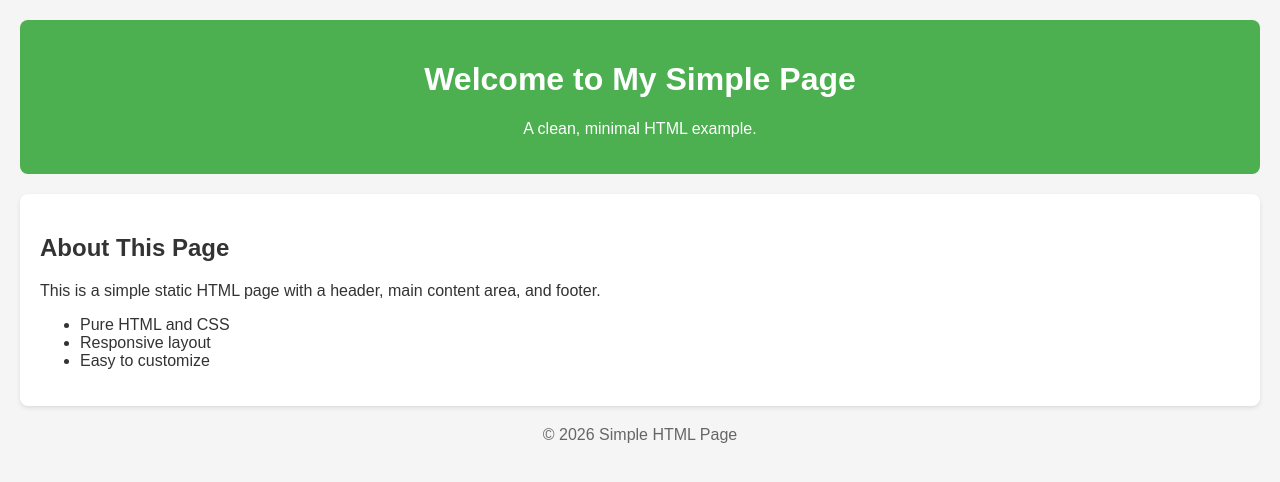
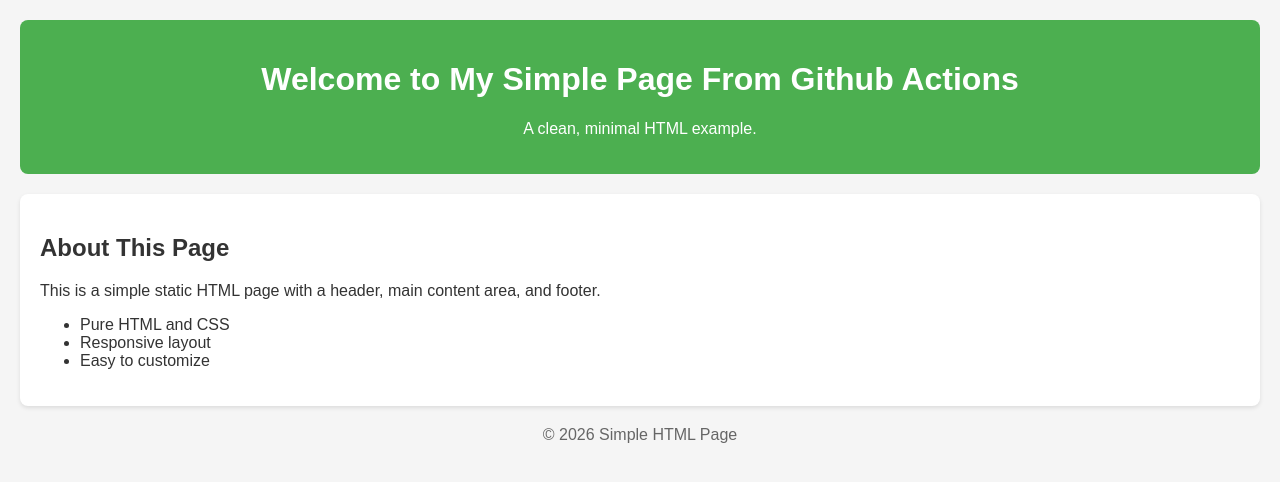
Before and after one commit to FFreezed/dummy-static-web, a plain HTML site: page index.html in a window 1280 px wide. Drawn offline with Linux system fonts and the light colour scheme.

Commit message:
commit 3

```diff
--- a/index.html
+++ b/index.html
@@ -37,7 +37,7 @@
 </head>
 <body>
   <header>
-    <h1>Welcome to My Simple Page</h1>
+    <h1>Welcome to My Simple Page From Github Actions</h1>
     <p>A clean, minimal HTML example.</p>
   </header>
   <main>
```
